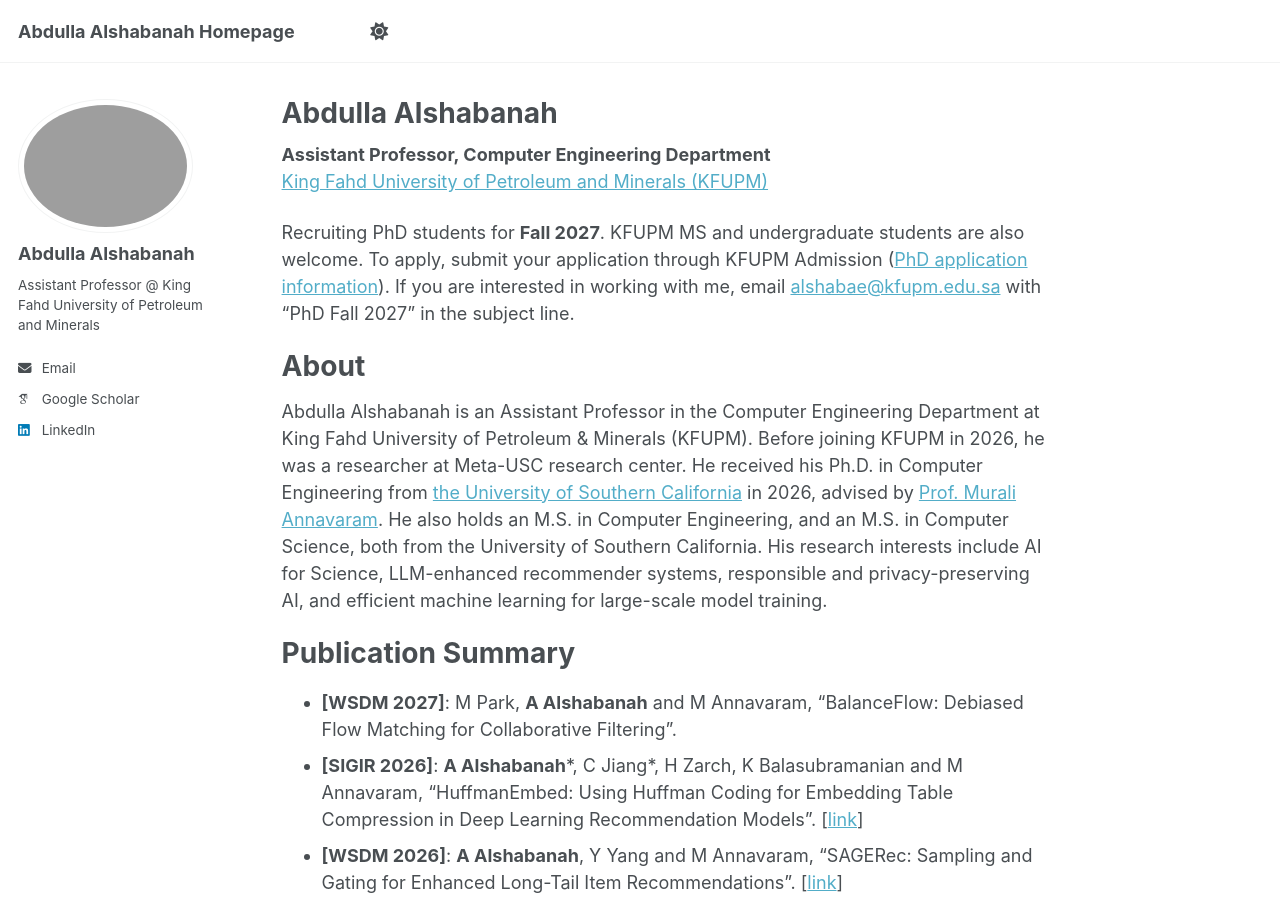
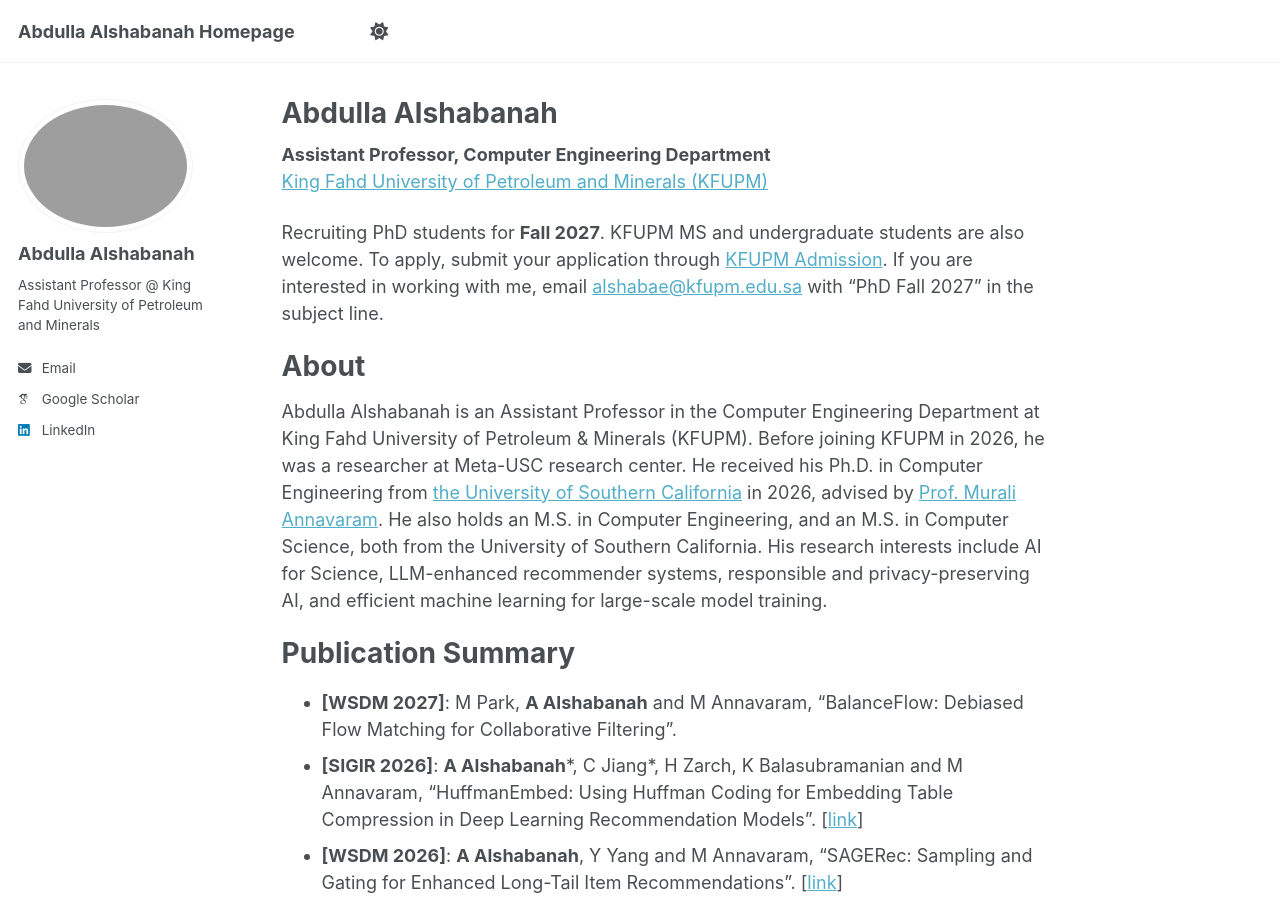
Before and after one commit to alshabae/alshabae.github.io, a Jekyll site: the page built from _pages/about.md, in a window 1280 px wide and 900 px high. Built offline with Jekyll 4.4.1, drawn with Linux system fonts in a browser that asks for light colours; some web fonts are replaced; a script that is not in the unit is left out.

Commit message:
Update about.md

```diff
--- a/_pages/about.md
+++ b/_pages/about.md
@@ -9,7 +9,7 @@ redirect_from:
 **Assistant Professor, Computer Engineering Department**\
 [King Fahd University of Petroleum and Minerals (KFUPM)](https://kfupm.edu.sa)
 
-Recruiting PhD students for **Fall 2027**. KFUPM MS and undergraduate students are also welcome. To apply, submit your application through KFUPM Admission ([PhD application information](https://cgis.kfupm.edu.sa/apply)). If you are interested in working with me, email [alshabae@kfupm.edu.sa](alshabae@kfupm.edu.sa) with “PhD Fall 2027” in the subject line.
+Recruiting PhD students for **Fall 2027**. KFUPM MS and undergraduate students are also welcome. To apply, submit your application through [KFUPM Admission](https://cgis.kfupm.edu.sa/apply). If you are interested in working with me, email [alshabae@kfupm.edu.sa](alshabae@kfupm.edu.sa) with “PhD Fall 2027” in the subject line.
 
 # About
 
```
